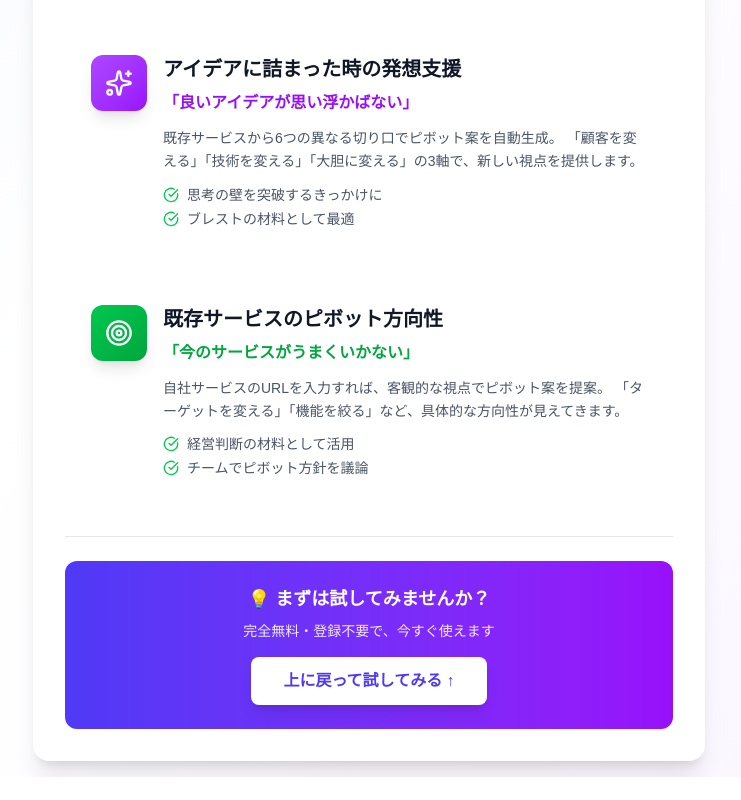
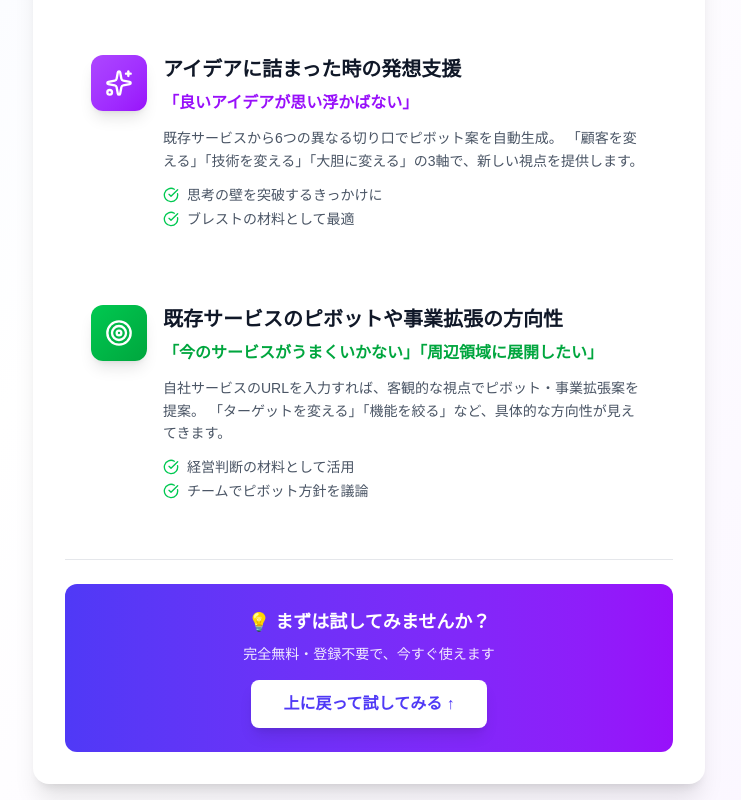
Before and after one commit to yoandaso/lp-pivot-generator, a Next.js app: page / in a window 1280 px wide. Shown: the part 1005-1805 px from the top of the page, without its empty margins (271-1012 px from the left). Before the commit the page ends 1782 px from the top, so only its background shows below. Built offline with nearby package versions, Linux system fonts and the light colour scheme.

Commit message:
微修正

```diff
--- a/src/app/page.js
+++ b/src/app/page.js
@@ -442,13 +442,13 @@ const downloadHTML = () => {
               </div>
               <div className="flex-1">
                 <h3 className="text-xl font-bold text-gray-900 mb-2">
-                  既存サービスのピボット方向性
+                  既存サービスのピボットや事業拡張の方向性
                 </h3>
                 <p className="text-gray-700 mb-3">
-                  <span className="font-semibold text-green-600">「今のサービスがうまくいかない」</span>
+                  <span className="font-semibold text-green-600">「今のサービスがうまくいかない」「周辺領域に展開したい」</span>
                 </p>
                 <p className="text-gray-600 text-sm leading-relaxed mb-3">
-                  自社サービスのURLを入力すれば、客観的な視点でピボット案を提案。
+                  自社サービスのURLを入力すれば、客観的な視点でピボット・事業拡張案を提案。
                   「ターゲットを変える」「機能を絞る」など、具体的な方向性が見えてきます。
                 </p>
                 <div className="flex items-center gap-2 text-sm">
```
